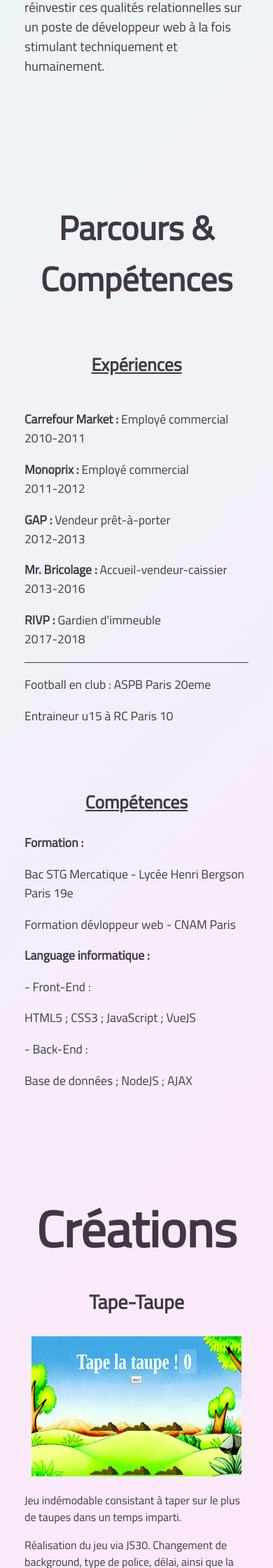
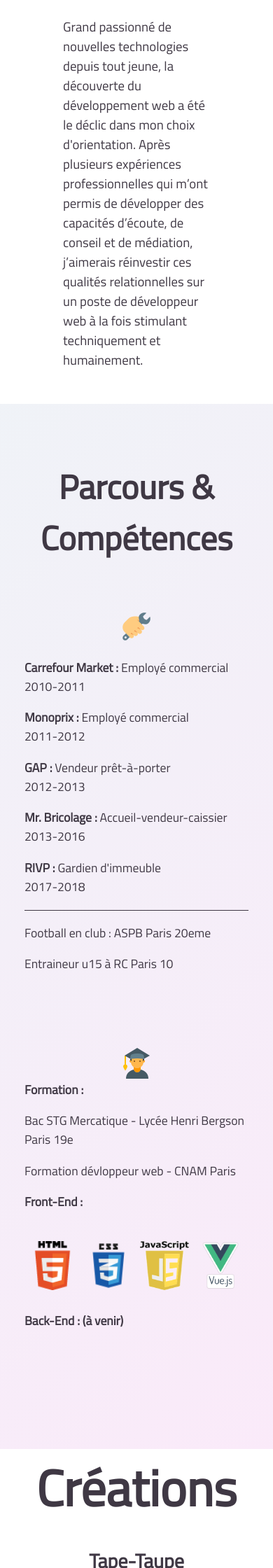
Before and after one commit to FloPereira75/flopereira75.github.io, a PHP site: page / in a window 390 px wide. Shown: the part 1717-3957 px from the top of the page at 70% size. Run offline with PHP 8.4, Linux system fonts and the light colour scheme.

Commit message:
Modif mobil et ordi

```diff
--- a/Style-css/mobildesign.css
+++ b/Style-css/mobildesign.css
@@ -15,10 +15,6 @@
         position: fixed;
         right: 1em;
         bottom: 85px;
-    }
-
-    #print-cv {
-        display: none;
     }
 
 
@@ -58,9 +54,6 @@
         font-size: 4em;
         padding-bottom: 25px;
     }
-    #wlcome p {
-        font-size: 1.5em;
-    }
     .gras-flo-welcome {
         font-size: 1em;
     }
@@ -68,14 +61,6 @@
         height: 250px;
         margin-top: 50px;
     }
-    .wrap-txt-accueil p {
-        padding-left: 35px;
-        padding-right: 35px;
-    }
-    .gras-flo-welcome {
-        font-size: 1.35em;
-    }
-
     .wrap-txt-accueil:hover {
         box-shadow: none;
     }
@@ -103,12 +88,7 @@
         left: 0;
         border-radius: 0;
         background-image: none;
-    }
-    .wrap-info:hover {
         box-shadow: none;
-    }
-    .wrap-info img {
-        display: none;
     }
     .wrap-bio {
         height: 500px;
@@ -117,12 +97,7 @@
         left: 0;
         border-radius: 0;
         background-image: none;
-    }
-    .wrap-bio:hover {
         box-shadow: none;
-    }
-    .wrap-bio img {
-        display: none;
     }
     .aside-gauche {
         padding-left: 35px;
@@ -135,8 +110,8 @@
         text-align: inherit;
     }
     .aside-droit {
-        padding-left: 35px;
-        padding-right: 35px;
+        padding-left: 15px;
+        padding-right: 15px;
         text-align: inherit;
     }
 
@@ -162,18 +137,13 @@
         position: relative;
         left: 0;
         border-radius: 0;
+        box-shadow: none;
     }
     .wrap-xperience {
         padding-left: 35px;
         padding-right: 35px;
         margin-right: 0;
         margin-left: 0;
-    }
-    .xperience:hover {
-        box-shadow: none;
-    }
-    .xperience img {
-        display: none;
     }
     .cptence {
         height: 600px;
@@ -183,6 +153,7 @@
         position: relative;
         left: 0;
         border-radius: 0;
+        box-shadow: none;
     }
     .wrap-cptence {
         padding-left: 35px;
@@ -190,13 +161,6 @@
         margin-right: 0;
         margin-left: 0;
     }
-    .cptence:hover {
-        box-shadow: none;
-    }
-    .cptence img {
-        display: none;
-    }
-
 
     /* PROJETS */
 
--- a/Style-css/style.css
+++ b/Style-css/style.css
@@ -20,12 +20,6 @@ body {
 #flchup {
     position: fixed;
     right: 1em;
-    bottom: 4em;
-}
-
-#print-cv {
-    position: fixed;
-    left: 1em;
     bottom: 4em;
 }
 
@@ -110,7 +104,7 @@ nav ul li {
 }
 #wlcome {
     position: relative;
-    height: 100vh;
+    height: 600px;
 }
 #wlcome img {
     display: block;
@@ -125,16 +119,12 @@ nav ul li {
     border-radius: 3px;
     margin: 0 auto;
     transition: box-shadow .3s;
+    text-align: center;
+    font-size: 2.15em;
 }
 .wrap-txt-accueil:hover {
     box-shadow: 0 0 20px rgba(0, 0, 0, 0.1);
 }
-
-/* .wrap-txt-accueil p {
-    padding: 15px 30px;
-    text-align: center;
-    font-size: 1.4em;
-} */
 
 .gras-flo-welcome {
     font-size: 1.45em;
@@ -143,22 +133,19 @@ nav ul li {
 /* PORTRAIT */
 
 #info {
-    height : 100vh;
+    height : 700px;
     width: 100%;
-    /* background-color: white; */
+    background-color: white;
     position: relative;
 }
 .wrap-info {
-    /* background-image: linear-gradient(-225deg, #E3FDF5 0%, #FFE6FA 100%); */
+    background-image: linear-gradient(-225deg, #E3FDF5 0%, #FFE6FA 100%);
     height: 65vh;
     width: 500px;
     border-radius: 3px;
     position: relative;
     left: 75px;
     display: inline-block;
-    transition: box-shadow .3s;
-}
-.wrap-info:hover {
     box-shadow: 0 0 20px rgba(0, 0, 0, 0.1);
 }
 
@@ -171,9 +158,17 @@ nav ul li {
     position: relative;
 }
 
-#info .aside-gauche {
-    position: relative;
+.image-info {
     text-align: center;
+    padding-top: 25px;
+}
+.div-aside-info-p {
+    padding-left: 75px;
+    padding-right: 75px;
+}
+.aside-gauche a {
+    text-decoration: none;
+    color: red;
 }
 #info h3 {
     padding-top: 25px;
@@ -185,26 +180,33 @@ nav ul li {
     font-weight: bold; /* Met en gras la partie gauche du formulaire */
 }
 .wrap-bio {
-    /* background-image: linear-gradient(-225deg, #E3FDF5 0%, #FFE6FA 100%); */
+    background-image: linear-gradient(-225deg, #E3FDF5 0%, #FFE6FA 100%);
     height: 65vh;
     width: 500px;
     border-radius: 3px;
     position: absolute;
     right: 75px;
     display: inline-block;
-    transition: box-shadow .3s;
+    box-shadow: 0 0 20px rgba(0, 0, 0, 0.1)
+    /* transition: box-shadow .3s; */
 }
-.wrap-bio:hover {
+/* .wrap-bio:hover {
     box-shadow: 0 0 20px rgba(0, 0, 0, 0.1);
+} */
+
+.image-bio {
+    text-align: center;
+    padding-top: 25px
 }
-#info .aside-droit {
-    text-align: center;
+.div-aside-bio-p {
+    padding-left: 75px;
+    padding-right: 75px;
 }
 
 /* PARCOURS ET COMPETENCES */
 
 .exp {
-    height: 100vh;
+    height: 800px;
     width: 100%;
 }
 
@@ -226,7 +228,8 @@ nav ul li {
 .xperience img {
     display: block;
     margin-left: auto;
-    margin-right: auto
+    margin-right: auto;
+    padding-top: 25px;
 }
 
 .exp p {
@@ -246,57 +249,68 @@ nav ul li {
 }
 
 .xperience {
-    height: 70vh;
+    height: 550px;
     width: 400px;
-    /* background-color: white; */
+    background-color: white;
     display: inline-block;
     position: relative;
     left: 150px;
     border-radius: 3px;
-    transition: box-shadow .3s;
+    box-shadow: 0 0 20px rgba(0, 0, 0, 0.1)
+    /* transition: box-shadow .3s; */
 }
 
-.xperience:hover {
+/* .xperience:hover {
     box-shadow: 0 0 20px rgba(0, 0, 0, 0.1);
-}
+} */
 
 .wrap-xperience {
-    margin-left: 25px;
-    margin-right: 25px;
+    padding-left: 35px;
+    padding-right: 35px;
 }
 
 .cptence {
-    height: 70vh;
+    height: 550px;
     width: 400px;
-    /* background-color: white; */
+    background-color: white;
     display: inline-block;
     position: absolute;
     right: 150px;
     border-radius: 3px;
-    transition: box-shadow .3s;
+    box-shadow: 0 0 20px rgba(0, 0, 0, 0.1)
+    /* transition: box-shadow .3s; */
 }
 
-.cptence:hover {
+/* .cptence:hover {
     box-shadow: 0 0 20px rgba(0, 0, 0, 0.1);
-}
+} */
 
 .cptence img {
     display: block;
     margin-left: auto;
-    margin-right: auto
+    margin-right: auto;
+    padding-top: 25px;
 }
 
 .wrap-cptence {
-    margin-left: 25px;
-    margin-right: 25px;
+    padding-left: 35px;
+    padding-right: 35px
 }
 
+.logoinformatique {
+    display: flex;
+    height: 125px;;
+}
+.logoinformatique img {
+    height: 70px;
+    width: 70px;
+}
 
 /* PROJETS */
 
 .projets {
-    min-height: 100vh;
-    /* background-color: white; */
+    height: 750px;
+    background-color: white;
     padding-bottom: 50px;
 }
 
--- a/index.html
+++ b/index.html
@@ -26,34 +26,39 @@
                 <h2>Welcome</h2>
                 <img src="image/icons8-meeting-96.png" alt="welcome">
                 <div class="wrap-txt-accueil">
-                    <p><span class="gras-flo-welcome">Je suis Florian Pereira!</span><br> Grand passionné d'informatique, actuellement en formation en tant que développeur web.</p>
+                    <p>Florian Pereira<br>Futur développeur web</p>
                 </div>
             </div>
             <div id="info"><!-- DIV PARTIE INFORMATIONS/BIO -->
                 <h2 id="portrait">Portrait</h2>
                 <div class="wrap-info"><!-- Container partie Infos -->
                     <aside class="aside-gauche">
-                        <h3>Informations perso</h3>
-                        <img src="image/cv.png" alt="info">
-                        <p><span class="form-gras">Nom : </span>Florian Pereira</p>
-                        <p><span class="form-gras">Date de naissance : </span>30 / 10 / 1990</p>
-                        <p><span class="form-gras">Adresse : </span>33 rue Compans , Paris 19e</p>
-                        <p><span class="form-gras">Adresse mail : </span>flopereira75@gmail.com</p>
-                        <p><span class="form-gras">Téléphone : </span>06 - 75 - 62 - 73 - 90</p>
+                        <div class="image-info">
+                            <img src="image/cv.png" alt="info">
+                        </div>
+                        <div class="div-aside-info-p">
+                            <p><span class="form-gras">Nom : </span>Florian Pereira</p>
+                            <p><span class="form-gras">Date de naissance : </span>30 / 10 / 1990</p>
+                            <p><span class="form-gras">Adresse : </span>Paris 19e</p>
+                            <p><span class="form-gras">Adresse mail : </span>flopereira75@gmail.com</p>
+                            <a href="Cv-pdf/Profile.pdf" target="blank">Télécharger mon CV ici</a>
+                        </div>
                     </aside>
                 </div>
                 <div class="wrap-bio"><!-- Container partie Biographie -->
                     <aside class="aside-droit">
-                        <h3>Qui suis-je?</h3>
-                        <img src="image/bio2.png" alt="biographie">
-                        <p>Grand passionné de nouvelles technologies depuis tout jeune, la découverte du développement web a été le déclic dans mon choix d'orientation. Après plusieurs expériences professionnelles qui m’ont permis de développer des capacités d’écoute, de conseil et de médiation, j’aimerais réinvestir ces qualités relationnelles sur un poste de développeur web à la fois stimulant techniquement et humainement.</p><!-- CHANGER TEXTE -->
+                        <div class="image-bio">
+                            <img src="image/bio2.png" alt="biographie">
+                        </div>
+                        <div class="div-aside-bio-p">
+                            <p>Grand passionné de nouvelles technologies depuis tout jeune, la découverte du développement web a été le déclic dans mon choix d'orientation. Après plusieurs expériences professionnelles qui m’ont permis de développer des capacités d’écoute, de conseil et de médiation, j’aimerais réinvestir ces qualités relationnelles sur un poste de développeur web à la fois stimulant techniquement et humainement.</p>
+                        </div>
                     </aside>
                 </div>
             </div>
             <div class="exp"> <!-- DIV PARTIE PARCOURS EXPERIENCE -->
                 <h2 id="par-exp">Parcours & Compétences</h2>
                 <div class="xperience">
-                    <h3>Expériences</h3>
                     <img src="image/work2.png" alt="Work">
                     <div class="wrap-xperience">
                         <p id="paddinghaut"><span class="form-gras">Carrefour Market :</span> Employé commercial<br>2010-2011</p>
@@ -66,17 +71,19 @@
                     </div>
                 </div>
                 <div class="cptence"><!-- DIV PARTIE EXPERIENCES ET FORMATIONS -->
-                    <h3>Compétences</h3>
-                    <img src="image/competence.png" alt="compétence">
+                    <img src="image/icondiplom.png" alt="compétence">
                     <div class="wrap-cptence">
                         <p class="form-gras">Formation :</p>
                         <p>Bac STG Mercatique - Lycée Henri Bergson Paris 19e</p>
                         <p>Formation dévloppeur web - CNAM Paris </p>
-                        <p class="form-gras">Language informatique :</p>
-                        <p>- Front-End :</p>
-                        <p>HTML5 ; CSS3 ; JavaScript ; VueJS</p>
-                        <p>- Back-End :</p>
-                        <p>Base de données ; NodeJS ; AJAX</p>
+                        <p class="form-gras">Front-End :</p>
+                        <div class="logoinformatique">
+                            <img src="image/logohtml.png" alt="HTML5">
+                            <img src="image/logocss.png" alt="HTML5">
+                            <img src="image/logojs.png" alt="HTML5">
+                            <img src="image/logovuejs.png" alt="HTML5">
+                        </div>
+                        <p class="form-gras">Back-End : (à venir)</p>
                     </div>
                 </div>
             </div>
@@ -95,7 +102,6 @@
                 </div>
             </div>
             <a href="#"><img id="flchup" src="image/iconup.png" alt="fleche up"></a>
-            <a href="Cv-pdf/Profile.pdf" target="_blank"><img id="print-cv" src="image/printCV.png" title="Télécharger mon CV au format PDF"></a><!-- Link pour accéder CV -->
             <div class="me-contacter"> <!-- Onglet latéral avec Contact Mail -->
                 <a href="mailto:flopereira75@gmail.com" target="_blank"><p>flopereira75@gmail.com</p></a>
                 <p id="cntct">Contact</p>
```
Also changed, not shown: image/icondiplom.png (added), image/logocss.png (added), image/logohtml.png (added), image/logojs.png (added), image/logovuejs.png (added).
